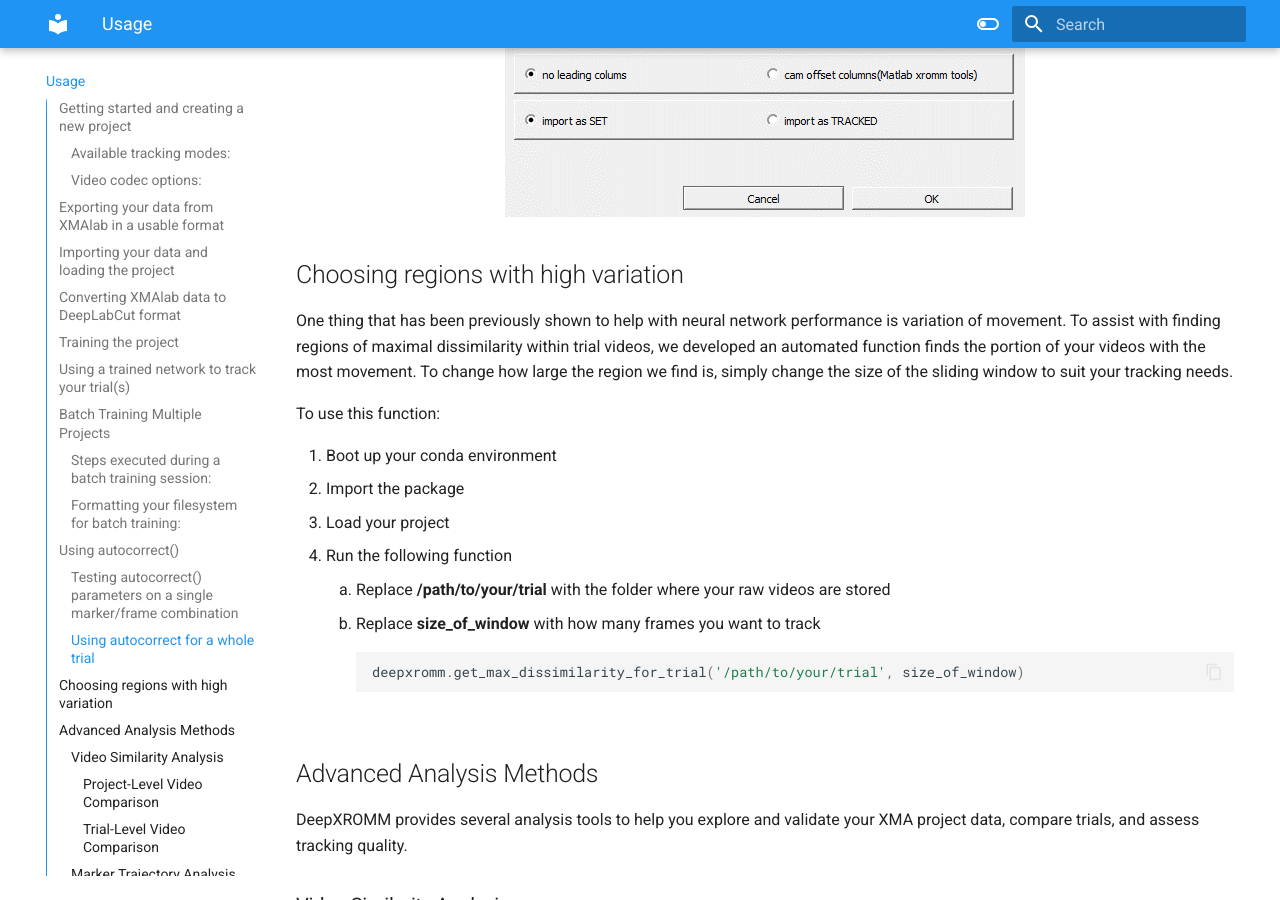
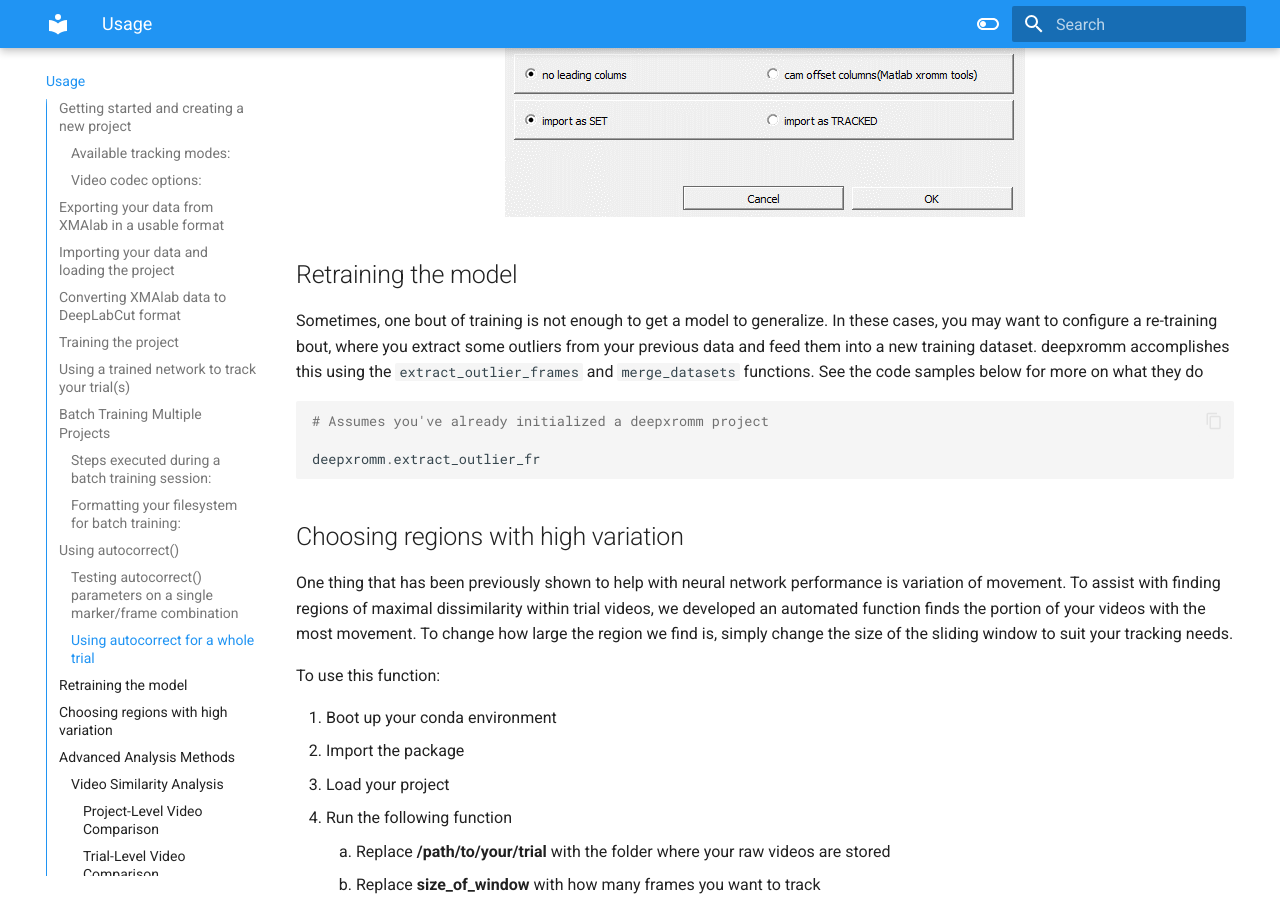
Before and after one commit to sam-delap/deepxromm, an MkDocs documentation site: the page built from docs/usage.md, in a window 1280 px wide and 900 px high, scrolled down 6346 px. Built offline with MkDocs 1.6.1 and Material for MkDocs 9.7.7, drawn with Linux system fonts in a browser that asks for light colours.

````diff
--- a/.pre-commit-config.yaml
+++ b/.pre-commit-config.yaml
@@ -12,3 +12,7 @@
     - id: ruff-format
       types_or: [python, pyi]
       language_version: python3.10
+- repo: https://github.com/hadolint/hadolint
+  rev: v2.12.0
+  hooks:
+    - id: hadolint
--- a/docs/usage.md
+++ b/docs/usage.md
@@ -189,6 +189,19 @@
 
 ![XMAlab import settings](XMA_import_settings.png){: .center}
 
+## Retraining the model
+
+Sometimes, one bout of training is not enough to get a model to generalize. In these cases, you
+may want to configure a re-training bout, where you extract some outliers from your previous data
+and feed them into a new training dataset. deepxromm accomplishes this using the `extract_outlier_frames`
+and `merge_datasets` functions. See the code samples below for more on what they do
+
+```python
+# Assumes you've already initialized a deepxromm project
+
+deepxromm.extract_outlier_fr
+```
+
 ## Choosing regions with high variation
 
 One thing that has been previously shown to help with neural network performance is variation of movement.
````
Also changed, not shown: 1 other file.
